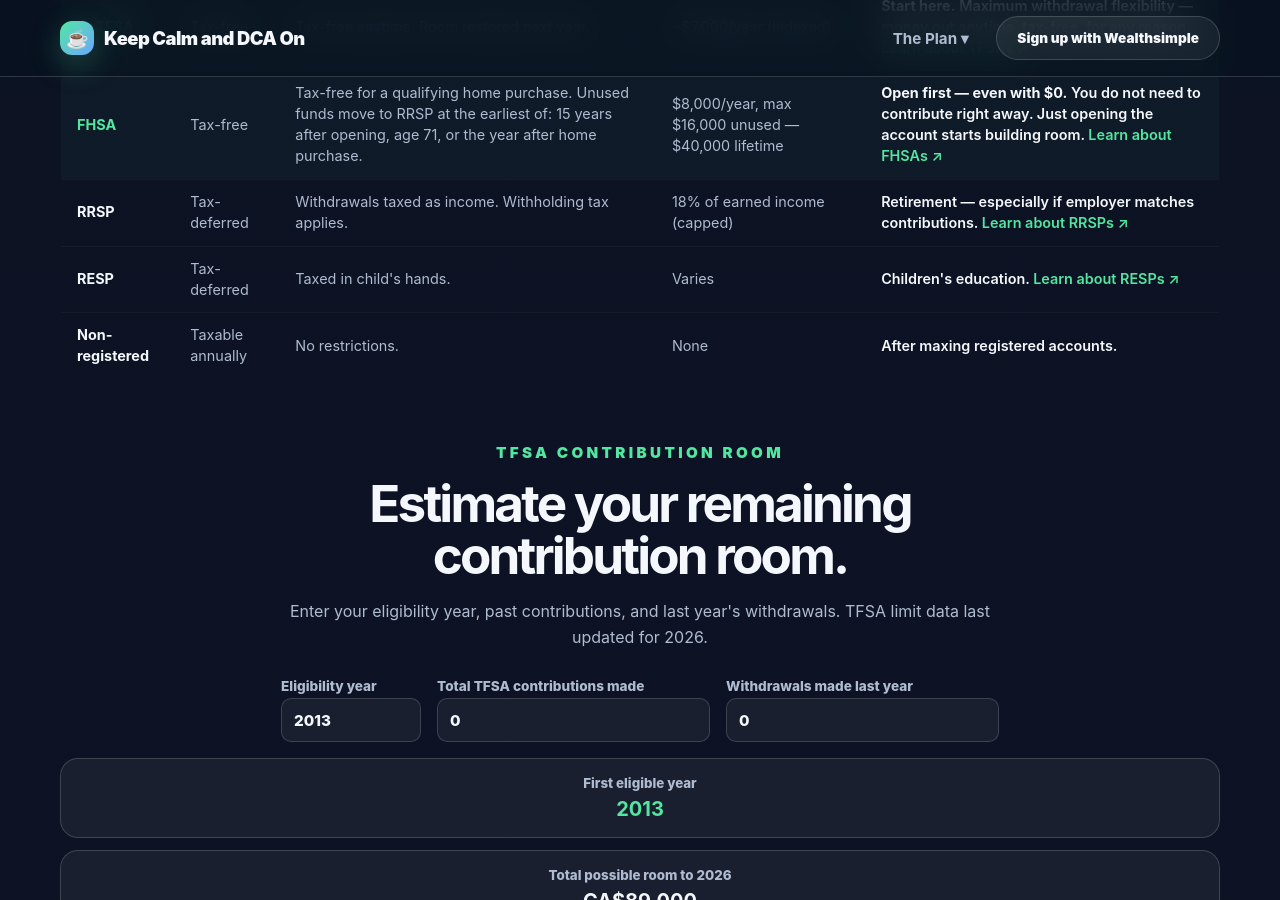
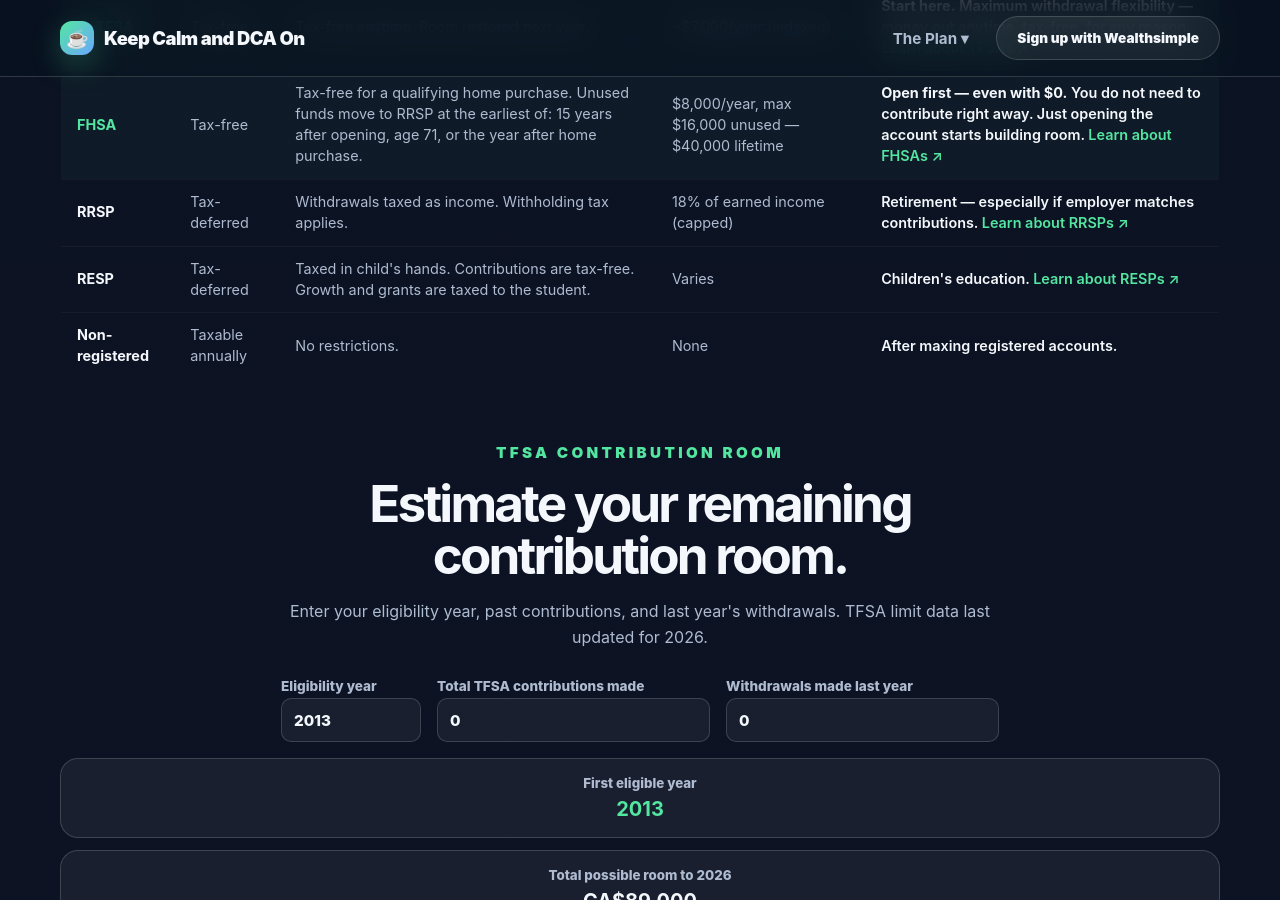
Before and after one commit to thestamp/dcathedip, a Jekyll site: the page built from index.html, in a window 1280 px wide and 900 px high, scrolled down 7834 px. Built offline with Jekyll 4.4.1, drawn with Linux system fonts in a browser that asks for light colours.

Commit message:
RESP withdrawal rules: contributions tax-free, growth and grants taxed to student

```diff
--- a/index.html
+++ b/index.html
@@ -381,7 +381,7 @@
             <tr>
               <td><strong>RESP</strong></td>
               <td>Tax-deferred</td>
-              <td>Taxed in child's hands.</td>
+              <td>Taxed in child's hands. Contributions are tax-free. Growth and grants are taxed to the student.</td>
               <td>Varies</td>
               <td>Children's education. <a href="https://www.wealthsimple.com/en-ca/learn/what-is-resp" target="_blank" rel="nofollow noopener" style="color:var(--green);">Learn about RESPs ↗</a></td>
             </tr>
```
